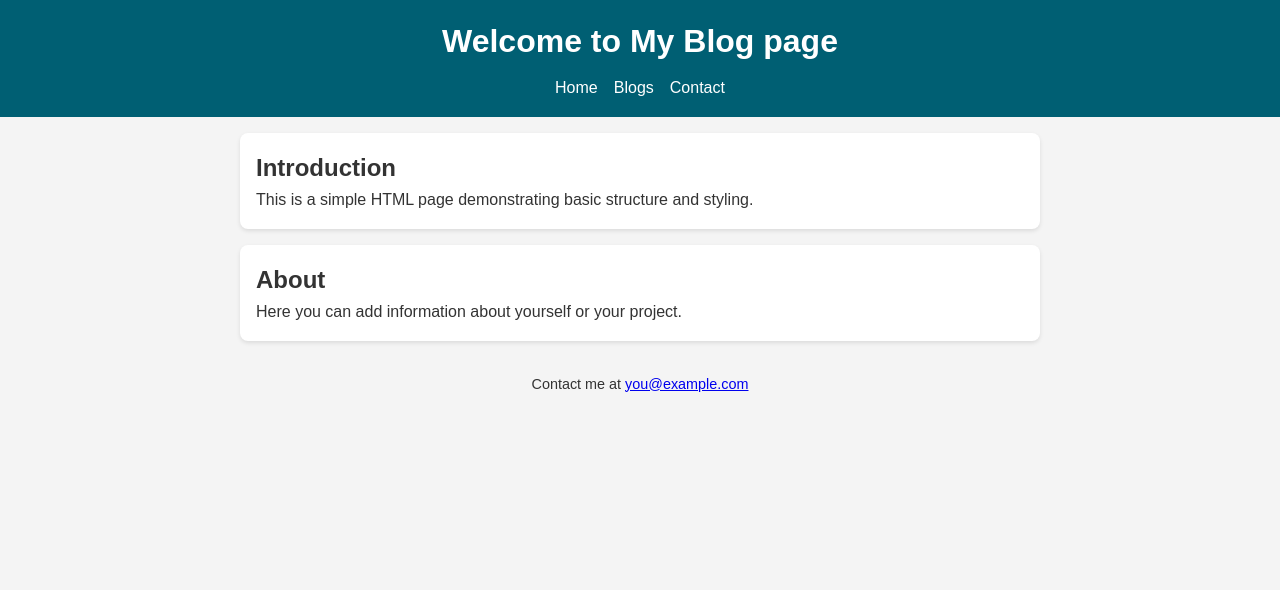
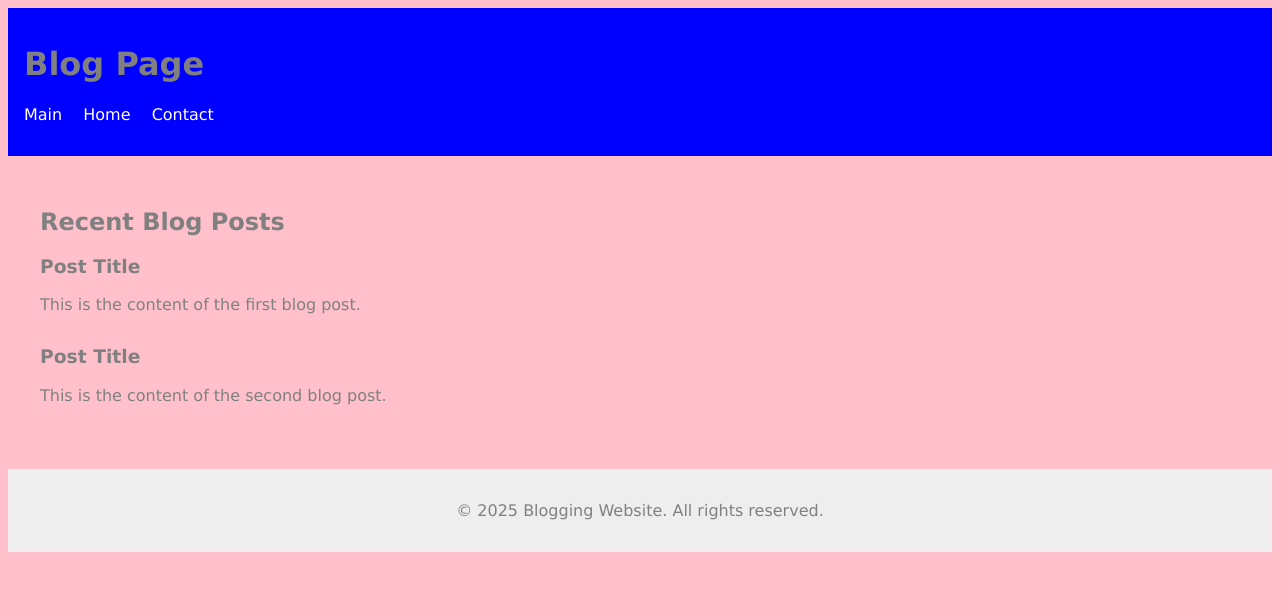
Before and after one commit to MZeeshanNawaz/Blogging-Website, a website: page src/blog.html in a window 1280 px wide. Drawn offline with Linux system fonts and the light colour scheme.

Commit message:
Modify blogging website

```diff
--- a/src/blog.html
+++ b/src/blog.html
@@ -1,41 +1,38 @@
 <!DOCTYPE html>
 <html lang="en">
 <head>
-  <meta charset="UTF-8">
-  <meta name="viewport" content="width=device-width, initial-scale=1">
+  <meta charset="utf-8">
   <title>Blog Page</title>
-  <!-- Link to external CSS -->
   <link rel="stylesheet" href="../styles/blog.css">
 </head>
 <body>
-  <!-- Header section -->
-  <header>
-    <h1 class="main-title">Welcome to My Blog page</h1>
-    <nav>
-      <ul class="nav-list">
-        <li><a href="#home">Home</a></li>
-        <li><a href="#blog">Blogs</a></li>
-        <li><a href="#contact">Contact</a></li>
+  <header id="blog-header">
+    <h1>Blog Page</h1>
+    <nav id="blog-nav">
+      <ul>
+        <li><a href="index.html">Main</a></li>
+        <li><a href="home.html">Home</a></li>
+        <li><a href="contact.html">Contact</a></li>
       </ul>
     </nav>
   </header>
 
-  <!-- Main content -->
-  <main id="home">
-    <section class="intro">
-      <h2>Introduction</h2>
-      <p>This is a simple HTML page demonstrating basic structure and styling.</p>
-    </section>
-
-    <section id="about">
-      <h2>About</h2>
-      <p>Here you can add information about yourself or your project.</p>
+  <main id="blog-content">
+    <section id="posts">
+      <h2>Recent Blog Posts</h2>
+      <article id="post-1">
+        <h3>Post Title</h3>
+        <p>This is the content of the first blog post.</p>
+      </article>
+      <article id="post-2">
+        <h3>Post Title</h3>
+        <p>This is the content of the second blog post.</p>
+      </article>
     </section>
   </main>
 
-  <!-- Footer -->
-  <footer id="contact">
-    <p>Contact me at <a href="mailto:you@example.com">you@example.com</a></p>
+  <footer id="blog-footer">
+    <p>&copy; 2025 Blogging Website. All rights reserved.</p>
   </footer>
 </body>
 </html>
--- a/styles/blog.css
+++ b/styles/blog.css
@@ -1,58 +1,42 @@
-/* Reset some defaults */
-* {
-  margin: 0;
-  padding: 0;
-  box-sizing: border-box;
+/* Blog Page Styles */
+
+body {
+  font-family: Verdana, sans-serif;
+  background-color: pink;
+  color: gray;
 }
 
-/* Body styles */
-body {
-  font-family: Arial, sans-serif;
-  line-height: 1.6;
-  background-color: #f4f4f4;
-  color: #333;
+#blog-header {
+  background-color: blue;
+  color: gray;
+  padding: 1rem;
 }
 
-/* Header */
-header {
-  background-color: #005f73;
-  color: white;
-  padding: 1rem;
-  text-align: center;
+#blog-nav ul {
+  list-style: none;
+  padding: 0;
 }
 
-/* Main title */
-.main-title {
-  font-size: 2rem;
-  margin-bottom: 0.5rem;
+#blog-nav li {
+  display: inline-block;
+  margin-right: 1rem;
 }
 
-/* Navigation list */
-.nav-list {
-  list-style: none;
-  display: flex;
-  justify-content: center;
-  gap: 1rem;
-}
-
-.nav-list a {
+a {
   color: white;
   text-decoration: none;
 }
 
-/* Sections */
-section {
-  background: white;
-  margin: 1rem auto;
-  padding: 1rem;
-  max-width: 800px;
-  border-radius: 0.5rem;
-  box-shadow: 0 2px 4px rgba(0,0,0,0.1);
+#blog-content {
+  padding: 2rem;
 }
 
-/* Footer */
-footer {
+#posts article {
+  margin-bottom: 2rem;
+}
+
+#blog-footer {
   text-align: center;
   padding: 1rem;
-  font-size: 0.9rem;
+  background-color: #eee;
 }
--- a/styles/contact.css
+++ b/styles/contact.css
@@ -0,0 +1,58 @@
+/* Contact Page Styles */
+
+body {
+    font-family: Tahoma, sans-serif;
+    background-color: pink;
+    color: gray;
+  }
+
+  #contact-header {
+    background-color: blue;
+    color: gray;
+    padding: 1rem;
+  }
+
+  #contact-nav ul {
+    list-style: none;
+    padding: 0;
+  }
+
+  #contact-nav li {
+    display: inline-block;
+    margin-right: 1rem;
+  }
+
+  a {
+    color: white;
+    text-decoration: none;
+  }
+
+  #contact-content {
+    padding: 2rem;
+  }
+
+  form {
+    display: flex;
+    flex-direction: column;
+    gap: 1rem;
+    max-width: 400px;
+  }
+
+  input,
+  textarea {
+    padding: 0.5rem;
+    border: 1px solid #ccc;
+  }
+
+  button {
+    background-color: #007744;
+    color: white;
+    border: none;
+    padding: 0.5rem 1rem;
+  }
+
+  #contact-footer {
+    text-align: center;
+    padding: 1rem;
+    background-color: #eee;
+  }
--- a/styles/home.css
+++ b/styles/home.css
@@ -1,58 +1,47 @@
-/* Reset some defaults */
-* {
+/* Home Page Styles */
+
+body {
+  font-family: Arial, sans-serif;
+  background-color: pink;
+  color: gray;
   margin: 0;
   padding: 0;
-  box-sizing: border-box;
 }
 
-/* Body styles */
-body {
-  font-family: Arial, sans-serif;
-  line-height: 1.6;
-  background-color: #f4f4f4;
-  color: #333;
+#page-header {
+  background-color: blue;
+  color: gray;
+  padding: 1rem;
 }
 
-/* Header */
-header {
-  background-color: #005f73;
-  color: white;
-  padding: 1rem;
-  text-align: center;
+#main-nav ul {
+  list-style: none;
+  padding: 0;
+  margin: 0;
 }
 
-/* Main title */
-.main-title {
-  font-size: 2rem;
-  margin-bottom: 0.5rem;
+#main-nav li {
+  display: inline-block;
+  margin-right: 1rem;
 }
 
-/* Navigation list */
-.nav-list {
-  list-style: none;
-  display: flex;
-  justify-content: center;
-  gap: 1rem;
-}
-
-.nav-list a {
+a {
   color: white;
   text-decoration: none;
 }
 
-/* Sections */
-section {
-  background: white;
-  margin: 1rem auto;
-  padding: 1rem;
-  max-width: 800px;
-  border-radius: 0.5rem;
-  box-shadow: 0 2px 4px rgba(0,0,0,0.1);
+#content {
+  padding: 2rem;
+  background-color: #ffffff;
+  margin: 1rem;
+  border-radius: 4px;
+  box-shadow: 0 0 5px rgba(0, 0, 0, 0.1);
 }
 
-/* Footer */
-footer {
+#page-footer {
   text-align: center;
+  font-size: 0.9rem;
   padding: 1rem;
-  font-size: 0.9rem;
+  background-color: #eeeeee;
+  color: #333333;
 }
--- /dev/null
+++ b/styles/index.css
@@ -0,0 +1,47 @@
+/* Home Page Styles */
+
+body {
+    font-family: Arial, sans-serif;
+    background-color: pink;
+    color: silver;
+    margin: 0;
+    padding: 0;
+  }
+
+  #page-header {
+    background-color: blue;
+    color: gray;
+    padding: 1rem;
+  }
+
+  #main-nav ul {
+    list-style: none;
+    padding: 0;
+    margin: 0;
+  }
+
+  #main-nav li {
+    display: inline-block;
+    margin-right: 1rem;
+  }
+
+  a {
+    color: white;
+    text-decoration: none;
+  }
+
+  #content {
+    padding: 2rem;
+    background-color: #ffffff;
+    margin: 1rem;
+    border-radius: 4px;
+    box-shadow: 0 0 5px rgba(0, 0, 0, 0.1);
+  }
+
+  #page-footer {
+    text-align: center;
+    font-size: 0.9rem;
+    padding: 1rem;
+    background-color: #eeeeee;
+    color: #333333;
+  }
```
Also changed, not shown: package.json (+5 -3 lines), src/contact.html (+25 -24 lines), src/home.html (+15 -25 lines), src/index.html (added, +24 -0 lines), .github/workflows/deploy-development.yaml, .github/workflows/pr-validation.yaml.
